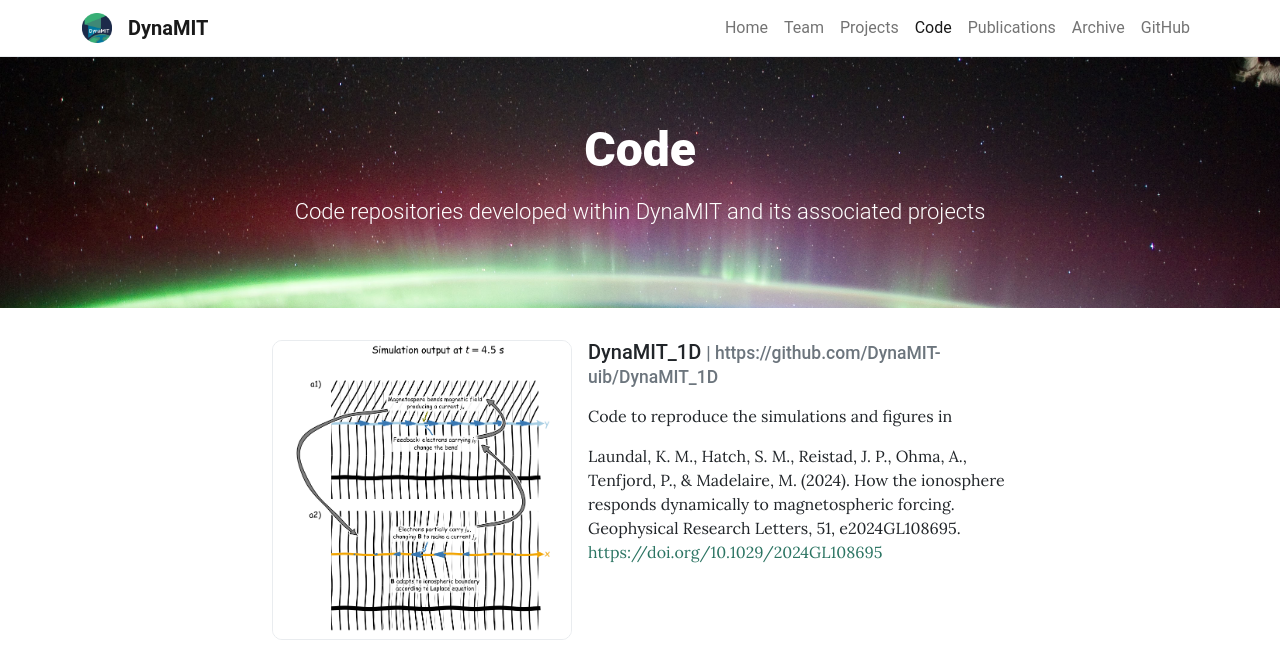
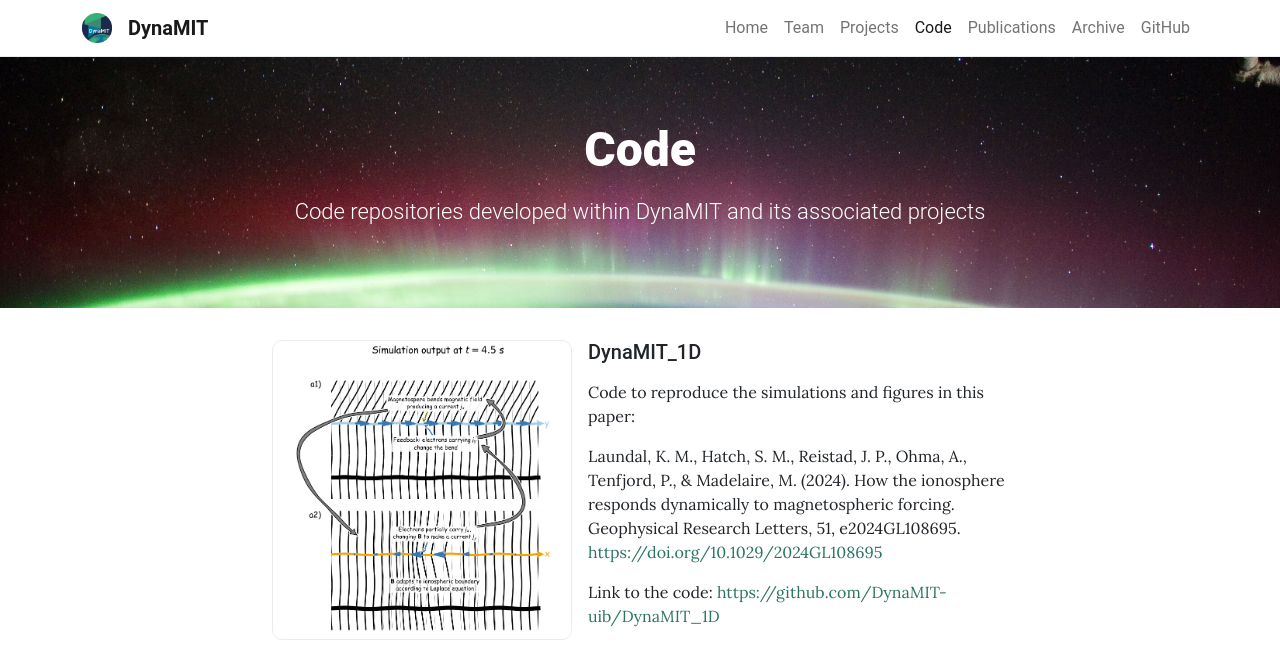
Before and after one commit to DynaMIT-uib/DynaMIT-uib.github.io, a Jekyll site: the page built from pages/code.md, in a window 1280 px wide and 900 px high, cut to the strip 0-660 px from the top of the window. Built offline with Jekyll 4.4.1, drawn with Linux system fonts in a browser that asks for light colours.

Commit message:
Update code.yml
changed link

```diff
--- a/_data/code.yml
+++ b/_data/code.yml
@@ -2,12 +2,14 @@
 
 code:
   - name: DynaMIT_1D
-    role: https://github.com/DynaMIT-uib/DynaMIT_1D
+    role:
     image: assets/theme/images/dynamit.png # Can be external link
     description: | # Can be Markdown
-      Code to reproduce the simulations and figures in
+      Code to reproduce the simulations and figures in this paper:
 
       Laundal, K. M., Hatch, S. M., Reistad, J. P., Ohma, A., Tenfjord, P., & Madelaire, M. (2024). How the ionosphere responds dynamically to magnetospheric forcing. Geophysical Research Letters, 51, e2024GL108695. [https://doi.org/10.1029/2024GL108695](https://doi.org/10.1029/2024GL108695)
+
+      Link to the code: [https://github.com/DynaMIT-uib/DynaMIT_1D](https://github.com/DynaMIT-uib/DynaMIT_1D)
 
   - name: Lompe
     role: https://github.com/klaundal/lompe
```
